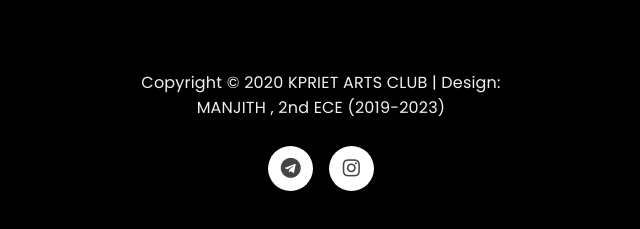
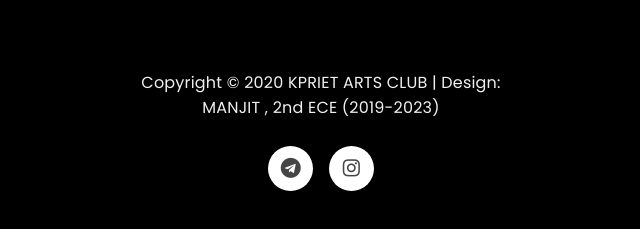
Before and after one commit to smanjit444/kpriet-sangamam, a plain HTML site: page Clubs/index12.html in a window 1280 px wide. Shown: the part 4748-4977 px from the top of the page, 319-959 px from the left. Drawn offline with Linux system fonts and the light colour scheme.

Commit message:
Update index12.html

```diff
--- a/Clubs/index12.html
+++ b/Clubs/index12.html
@@ -508,7 +508,7 @@
 
                <div class="wow fadeInUp col-md-12 col-sm-12" data-wow-delay="0.8s">
                     <p class="white-color">Copyright &copy; 2020 KPRIET ARTS CLUB
-                         | Design:<br> MANJITH , 2nd ECE (2019-2023)</p>
+                         | Design:<br> MANJIT , 2nd ECE (2019-2023)</p>
                 <div class="wow fadeInUp" data-wow-delay="1s">
                          <ul class="social-icon">
                               <li><a href="https://t.me/kpriet_sangamam" class="fa fa-telegram"></a></li>
```
